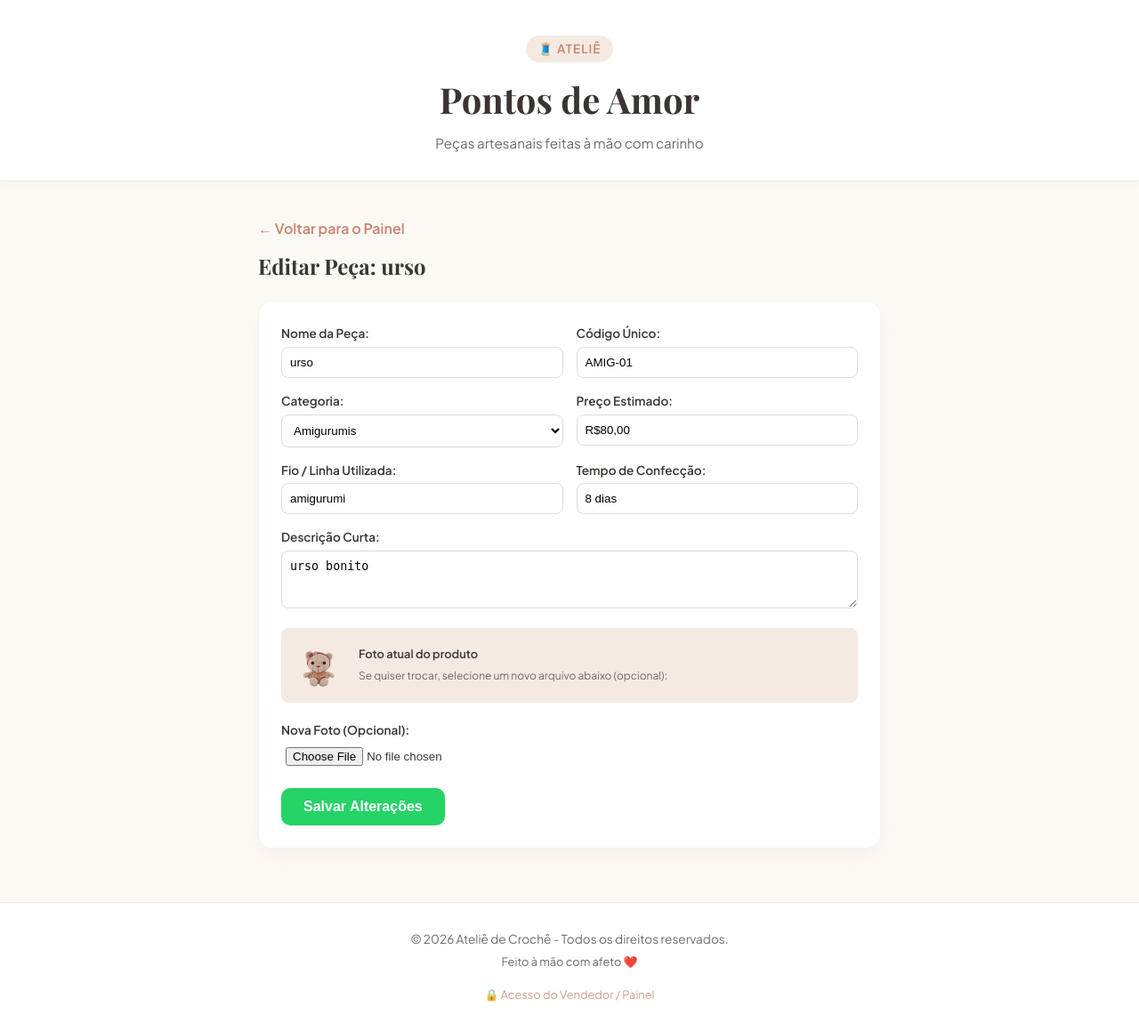
After one commit to leomtambosi/atelie-croche, a Flask app: page /admin/produto/editar/7 in a window 1280 px wide. The commit adds this page. Shown: the whole page at 89% size. Run offline with Flask 3, Linux system fonts and the light colour scheme; the visitor is signed in with stand-in values (Sample User, id 1).

Commit message:
edição e exclusão

```diff
--- a/app.py
+++ b/app.py
@@ -1,8 +1,21 @@
 import json
 import os
-from flask import Flask, render_template, abort
+from flask import Flask, render_template, request, redirect, url_for, flash, session, abort
+from werkzeug.utils import secure_filename
 
 app = Flask(__name__)
+app.secret_key = 'chave_secreta_atelie_croche'
+
+UPLOAD_FOLDER = os.path.join(app.root_path, 'static', 'images', 'produtos')
+ALLOWED_EXTENSIONS = {'png', 'jpg', 'jpeg', 'webp'}
+app.config['UPLOAD_FOLDER'] = UPLOAD_FOLDER
+
+os.makedirs(UPLOAD_FOLDER, exist_ok=True)
+
+ADMIN_PASSWORD = "admin"
+
+def allowed_file(filename):
+    return '.' in filename and filename.rsplit('.', 1)[1].lower() in ALLOWED_EXTENSIONS
 
 def carregar_produtos():
     caminho_json = os.path.join(app.root_path, 'data', 'produtos.json')
@@ -10,6 +23,11 @@ def carregar_produtos():
         with open(caminho_json, 'r', encoding='utf-8') as file:
             return json.load(file)
     return []
+
+def salvar_produtos(produtos):
+    caminho_json = os.path.join(app.root_path, 'data', 'produtos.json')
+    with open(caminho_json, 'w', encoding='utf-8') as file:
+        json.dump(produtos, file, ensure_ascii=False, indent=2)
 
 @app.route('/')
 def home():
@@ -27,7 +45,6 @@ def categoria(slug):
     produtos_todos = carregar_produtos()
     produtos_filtrados = [p for p in produtos_todos if p['categoria'] == slug]
 
-    # Descobre o nome bonito da categoria com base no slug
     nomes_map = {
         "amigurumis": "Amigurumis",
         "mesa-posta": "Mesa Posta & Decoração",
@@ -38,5 +55,137 @@ def categoria(slug):
 
     return render_template('categoria.html', produtos=produtos_filtrados, slug=slug, nome_categoria=nome_categoria)
 
+@app.route('/admin/login', methods=['GET', 'POST'])
+def admin_login():
+    if request.method == 'POST':
+        senha_digitada = request.form.get('senha')
+        if senha_digitada == ADMIN_PASSWORD:
+            session['logged_in'] = True
+            return redirect(url_for('admin_dashboard'))
+        else:
+            flash('Senha incorreta! Tente novamente.', 'error')
+    return render_template('admin_login.html')
+
+@app.route('/admin/logout')
+def admin_logout():
+    session.pop('logged_in', None)
+    return redirect(url_for('admin_login'))
+
+@app.route('/admin')
+def admin_dashboard():
+    if not session.get('logged_in'):
+        return redirect(url_for('admin_login'))
+    produtos = carregar_produtos()
+    return render_template('admin_dashboard.html', produtos=produtos)
+
+@app.route('/admin/produto/novo', methods=['POST'])
+def admin_novo_produto():
+    if not session.get('logged_in'):
+        return redirect(url_for('admin_login'))
+
+    nome = request.form.get('nome')
+    codigo = request.form.get('codigo')
+    categoria_slug = request.form.get('categoria')
+    preco = request.form.get('preco')
+    fio = request.form.get('fio')
+    tempo = request.form.get('tempo')
+    descricao = request.form.get('descricao')
+
+    imagem_url = "https://via.placeholder.com/600x600?text=Sem+Foto"
+    if 'imagem' in request.files:
+        file = request.files['imagem']
+        if file and file.filename != '' and allowed_file(file.filename):
+            filename = secure_filename(file.filename)
+            nome_arquivo_final = f"{codigo.lower()}_{filename}"
+            caminho_salvar = os.path.join(app.config['UPLOAD_FOLDER'], nome_arquivo_final)
+            file.save(caminho_salvar)
+            imagem_url = f"/static/images/produtos/{nome_arquivo_final}"
+
+    nomes_map = {
+        "amigurumis": "Amigurumis",
+        "mesa-posta": "Mesa Posta & Decoração",
+        "moda-acessorios": "Moda & Acessórios",
+        "linha-infantil": "Linha Infantil"
+    }
+
+    produtos = carregar_produtos()
+    novo_id = max([p['id'] for p in produtos], default=0) + 1
+
+    novo_item = {
+        "id": novo_id,
+        "codigo": codigo.upper(),
+        "nome": nome,
+        "categoria": categoria_slug,
+        "categoria_nome": nomes_map.get(categoria_slug, "Geral"),
+        "preco": preco,
+        "fio": fio,
+        "tempo": tempo,
+        "imagem": imagem_url,
+        "descricao": descricao
+    }
+
+    produtos.insert(0, novo_item)
+    salvar_produtos(produtos)
+    flash('Peça cadastrada com sucesso!', 'success')
+    return redirect(url_for('admin_dashboard'))
+
+# ---- ROTA DE EDIÇÃO DE PRODUTO ----
+@app.route('/admin/produto/editar/<int:produto_id>', methods=['GET', 'POST'])
+def admin_editar_produto(produto_id):
+    if not session.get('logged_in'):
+        return redirect(url_for('admin_login'))
+
+    produtos = carregar_produtos()
+    produto = next((p for p in produtos if p['id'] == produto_id), None)
+
+    if not produto:
+        flash('Produto não encontrado!', 'error')
+        return redirect(url_for('admin_dashboard'))
+
+    if request.method == 'POST':
+        produto['nome'] = request.form.get('nome')
+        produto['codigo'] = request.form.get('codigo').upper()
+        produto['categoria'] = request.form.get('categoria')
+
+        nomes_map = {
+            "amigurumis": "Amigurumis",
+            "mesa-posta": "Mesa Posta & Decoração",
+            "moda-acessorios": "Moda & Acessórios",
+            "linha-infantil": "Linha Infantil"
+        }
+        produto['categoria_nome'] = nomes_map.get(produto['categoria'], "Geral")
+        produto['preco'] = request.form.get('preco')
+        produto['fio'] = request.form.get('fio')
+        produto['tempo'] = request.form.get('tempo')
+        produto['descricao'] = request.form.get('descricao')
+
+        # Se enviou uma nova foto, substitui
+        if 'imagem' in request.files:
+            file = request.files['imagem']
+            if file and file.filename != '' and allowed_file(file.filename):
+                filename = secure_filename(file.filename)
+                nome_arquivo_final = f"{produto['codigo'].lower()}_{filename}"
+                caminho_salvar = os.path.join(app.config['UPLOAD_FOLDER'], nome_arquivo_final)
+                file.save(caminho_salvar)
+                produto['imagem'] = f"/static/images/produtos/{nome_arquivo_final}"
+
+        salvar_produtos(produtos)
+        flash('Peça atualizada com sucesso!', 'success')
+        return redirect(url_for('admin_dashboard'))
+
+    return render_template('admin_editar.html', produto=produto)
+
+@app.route('/admin/produto/deletar/<int:produto_id>', methods=['POST'])
+def admin_deletar_produto(produto_id):
+    if not session.get('logged_in'):
+        return redirect(url_for('admin_login'))
+
+    produtos = carregar_produtos()
+    produtos = [p for p in produtos if p['id'] != produto_id]
+    salvar_produtos(produtos)
+
+    flash('Peça removida com sucesso!', 'success')
+    return redirect(url_for('admin_dashboard'))
+
 if __name__ == '__main__':
     app.run(debug=True, port=5000)
--- /dev/null
+++ b/templates/admin_editar.html
@@ -0,0 +1,69 @@
+{% extends "base.html" %}
+{% block content %}
+
+<div style="max-width: 700px; margin: 0 auto;">
+    <div style="margin-bottom: 20px;">
+        <a href="{{ url_for('admin_dashboard') }}" style="color: var(--primary); text-decoration: none; font-weight: 600;">&larr; Voltar para o Painel</a>
+        <h2 style="font-family: 'Playfair Display', serif; margin-top: 10px;">Editar Peça: {{ produto.nome }}</h2>
+    </div>
+
+    <div class="product-card" style="padding: 25px;">
+        <form action="{{ url_for('admin_editar_produto', produto_id=produto.id) }}" method="POST" enctype="multipart/form-data">
+
+            <div style="display: grid; grid-template-columns: repeat(auto-fit, minmax(260px, 1fr)); gap: 15px; margin-bottom: 15px;">
+                <div>
+                    <label style="font-size: 0.85rem; font-weight: 600; display: block; margin-bottom: 4px;">Nome da Peça:</label>
+                    <input type="text" name="nome" value="{{ produto.nome }}" required style="width: 100%; padding: 9px; border: 1px solid #ddd; border-radius: 8px;">
+                </div>
+                <div>
+                    <label style="font-size: 0.85rem; font-weight: 600; display: block; margin-bottom: 4px;">Código Único:</label>
+                    <input type="text" name="codigo" value="{{ produto.codigo }}" required style="width: 100%; padding: 9px; border: 1px solid #ddd; border-radius: 8px;">
+                </div>
+                <div>
+                    <label style="font-size: 0.85rem; font-weight: 600; display: block; margin-bottom: 4px;">Categoria:</label>
+                    <select name="categoria" required style="width: 100%; padding: 9px; border: 1px solid #ddd; border-radius: 8px; background: white;">
+                        <option value="amigurumis" {% if produto.categoria == 'amigurumis' %}selected{% endif %}>Amigurumis</option>
+                        <option value="mesa-posta" {% if produto.categoria == 'mesa-posta' %}selected{% endif %}>Mesa Posta & Decoração</option>
+                        <option value="moda-acessorios" {% if produto.categoria == 'moda-acessorios' %}selected{% endif %}>Moda & Acessórios</option>
+                        <option value="linha-infantil" {% if produto.categoria == 'linha-infantil' %}selected{% endif %}>Linha Infantil</option>
+                    </select>
+                </div>
+                <div>
+                    <label style="font-size: 0.85rem; font-weight: 600; display: block; margin-bottom: 4px;">Preço Estimado:</label>
+                    <input type="text" name="preco" value="{{ produto.preco }}" required style="width: 100%; padding: 9px; border: 1px solid #ddd; border-radius: 8px;">
+                </div>
+                <div>
+                    <label style="font-size: 0.85rem; font-weight: 600; display: block; margin-bottom: 4px;">Fio / Linha Utilizada:</label>
+                    <input type="text" name="fio" value="{{ produto.fio }}" required style="width: 100%; padding: 9px; border: 1px solid #ddd; border-radius: 8px;">
+                </div>
+                <div>
+                    <label style="font-size: 0.85rem; font-weight: 600; display: block; margin-bottom: 4px;">Tempo de Confecção:</label>
+                    <input type="text" name="tempo" value="{{ produto.tempo }}" required style="width: 100%; padding: 9px; border: 1px solid #ddd; border-radius: 8px;">
+                </div>
+            </div>
+
+            <div style="margin-bottom: 15px;">
+                <label style="font-size: 0.85rem; font-weight: 600; display: block; margin-bottom: 4px;">Descrição Curta:</label>
+                <textarea name="descricao" rows="3" style="width: 100%; padding: 9px; border: 1px solid #ddd; border-radius: 8px;">{{ produto.descricao }}</textarea>
+            </div>
+
+            <!-- Foto atual -->
+            <div style="display: flex; align-items: center; gap: 15px; margin-bottom: 20px; background: var(--secondary); padding: 12px; border-radius: 8px;">
+                <img src="{{ produto.imagem }}" alt="Foto atual" style="width: 60px; height: 60px; object-fit: cover; border-radius: 6px;">
+                <div>
+                    <span style="font-size: 0.8rem; font-weight: 600; display: block;">Foto atual do produto</span>
+                    <span style="font-size: 0.75rem; color: var(--text-light);">Se quiser trocar, selecione um novo arquivo abaixo (opcional):</span>
+                </div>
+            </div>
+
+            <div style="margin-bottom: 20px;">
+                <label style="font-size: 0.85rem; font-weight: 600; display: block; margin-bottom: 4px;">Nova Foto (Opcional):</label>
+                <input type="file" name="imagem" accept="image/*" style="padding: 5px;">
+            </div>
+
+            <button type="submit" class="btn-whatsapp" style="padding: 12px 25px; font-size: 1rem;">Salvar Alterações</button>
+        </form>
+    </div>
+</div>
+
+{% endblock %}
--- a/templates/base.html
+++ b/templates/base.html
@@ -31,6 +31,13 @@
         <div class="container text-center">
             <p>© 2026 Ateliê de Crochê - Todos os direitos reservados.</p>
             <p class="footer-love">Feito à mão com afeto ❤️</p>
+
+            <!-- Link discreto para o Painel da Artesã -->
+            <div style="margin-top: 15px;">
+                <a href="{{ url_for('admin_login') }}" style="font-size: 0.8rem; color: var(--primary); text-decoration: none; opacity: 0.8;">
+                    🔒 Acesso do Vendedor / Painel
+                </a>
+            </div>
         </div>
     </footer>
 
```
Also changed, not shown: data/produtos.json (+19 -7 lines), templates/admin_dashboard.html (added, +115 -0 lines), templates/admin_login.html (added, +28 -0 lines), static/images/produtos/aaa_LKiHcNW9zjEGqu0Ffy9aaSAWLF9izGe1FTWnXInD.png (added), static/images/produtos/amig-01_LKiHcNW9zjEGqu0Ffy9aaSAWLF9izGe1FTWnXInD.png (added).
